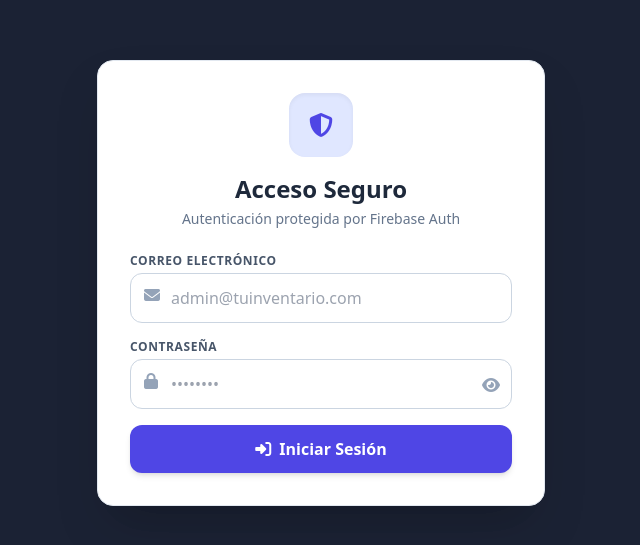
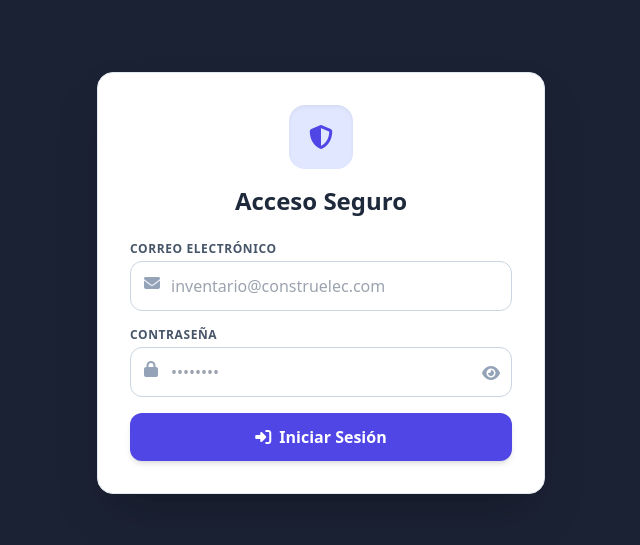
Before and after one commit to Prude1000/construelec, a plain HTML site: page invent.html in a window 1280 px wide. Shown: the part 117-662 px from the top of the page, without its empty margins (319-959 px from the left). Drawn offline with nearby package versions, Linux system fonts and the light colour scheme; no server answers.

Commit message:
Update invent.html

```diff
--- a/invent.html
+++ b/invent.html
@@ -17,7 +17,7 @@
                     <i class="fas fa-shield-halved"></i>
                 </div>
                 <h2 class="text-2xl font-bold text-slate-800">Acceso Seguro</h2>
-                <p class="text-sm text-slate-500 mt-1">Autenticación protegida por Firebase Auth</p>
+                <!-- <p class="text-sm text-slate-500 mt-1">Autenticación protegida por Firebase Auth</p>-->
             </div>
 
             <div id="inactivityAlert" class="hidden mb-4 p-3 bg-amber-50 border border-amber-200 text-amber-800 text-xs rounded-lg flex items-center gap-2">
@@ -30,7 +30,7 @@
                     <label class="block text-xs font-semibold text-slate-600 uppercase tracking-wider mb-1">Correo Electrónico</label>
                     <div class="relative">
                         <i class="fas fa-envelope absolute left-3.5 top-3.5 text-slate-400"></i>
-                        <input type="email" id="loginEmail" required placeholder="admin@tuinventario.com"
+                        <input type="email" id="loginEmail" required placeholder="inventario@construelec.com"
                             class="w-full pl-10 pr-4 py-3 rounded-xl border border-slate-300 focus:ring-2 focus:ring-indigo-500 focus:border-indigo-500 outline-none transition">
                     </div>
                 </div>
```
